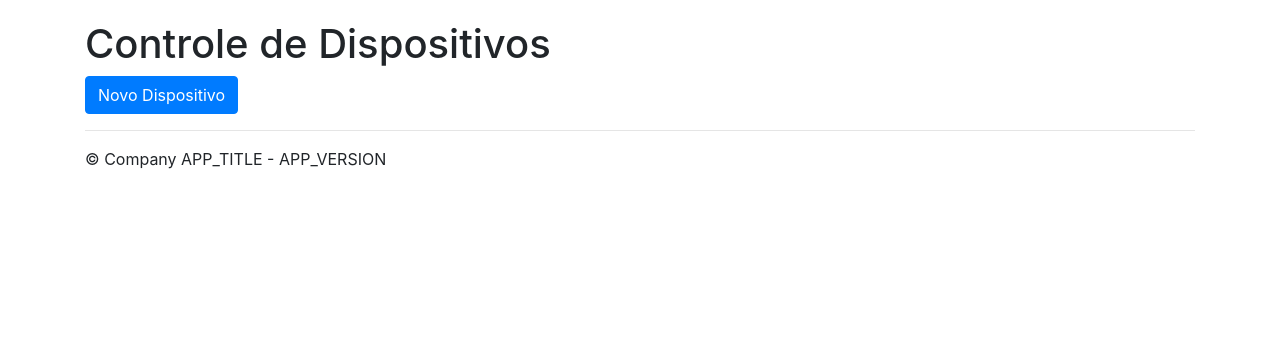
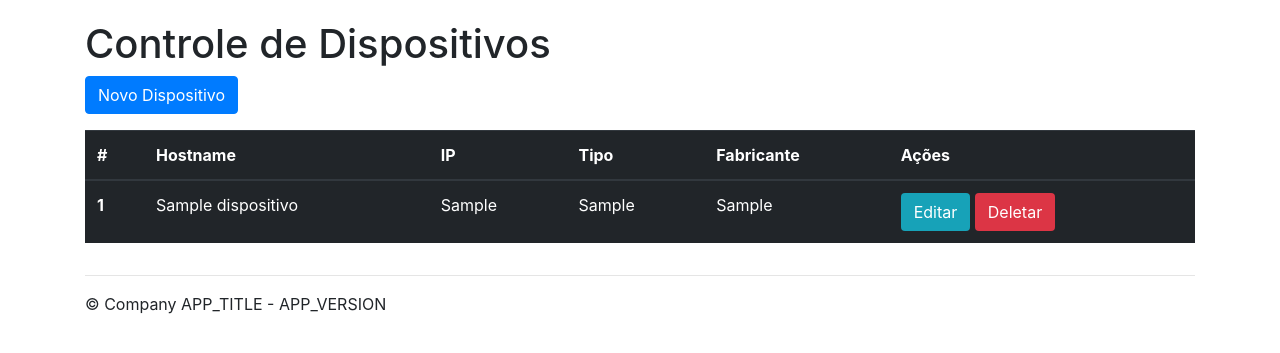
Before and after one commit to mariombn/mt4, a PHP site: page /controle-dispositivos.php in a window 1280 px wide. Shown: the part 56-409 px from the top of the page. Run offline with PHP 8.4, Linux system fonts and the light colour scheme; tables that the repository leaves empty or names only in its code hold one stand-in row (values such as "Sample post"); some libraries are stand-ins or nearby versions.

Commit message:
CRUD - Exclusão

```diff
--- a/public/controle-dispositivos.php
+++ b/public/controle-dispositivos.php
@@ -4,24 +4,35 @@ require_once '../bootstrap.php';
 
 $view = \Service\ViewServiceFactory::create();
 
+try {
+
     /** @var \Service\DispositivoService $dispositivosService */
     $dispositivosService = \Service\DispositivoServiceFactory::create();
 
     if (!empty($_POST['acao']) && $_POST['acao'] == 'novo') {
-    try {
+
             $hostname = $_POST['hostname'];
             $ip = $_POST['ip'];
             $tipo = $_POST['tipo'];
             $fabricante = $_POST['fabricante'];
 
-        $dispositivosService->cadastrar($hostname, $ip, $tipo, $fabricante);
+            $dispositivosService->incluir($hostname, $ip, $tipo, $fabricante);
             $sucesso = "Dispositivo cadastrado com Sucesso!";
+
+    }
+
+    if (!empty($_GET['acao']) && $_GET['acao'] == 'excluir') {
+        $dispositivosService->excluir($_GET['id']);
+        $sucesso = "Dispositivo excluido com Sucesso!";
+    }
+
+    $listaTiposDispositivos = $dispositivosService->getTipos();
+
+    $listaDispositivos = $dispositivosService->listar();
+
 } catch (Exception $e) {
     $erro = $e->getMessage();
 }
-}
-
-$listaDispositivos = $dispositivosService->getTipos();
 
 $view->header();
 
@@ -61,7 +72,7 @@ if (isset($sucesso)) {
                         <div class="form-group">
                             <label for="exampleInputEmail1">Tipo de Dispositivo</label>
                             <select class="form-control" name="tipo" id="tipo">
-                                <?php foreach ($listaDispositivos as $chave => $nome): ?>
+                                <?php foreach ($listaTiposDispositivos as $chave => $nome): ?>
                                     <option value="<?php echo $chave ?>" ><?php echo $nome ?></option>
                                 <?php endforeach ?>
                             </select>
@@ -83,4 +94,40 @@ if (isset($sucesso)) {
         </div>
     </div>
 
+    <div class="row">
+        <div class="col">
+            <table class="table table-dark">
+                <thead>
+                <tr>
+                    <th scope="col">#</th>
+                    <th scope="col">Hostname</th>
+                    <th scope="col">IP</th>
+                    <th scope="col">Tipo</th>
+                    <th scope="col">Fabricante</th>
+                    <th scope="col">Ações</th>
+                </tr>
+                </thead>
+                <tbody>
+                <?php if (count($listaDispositivos) > 0): ?>
+                    <?php foreach ($listaDispositivos as $dispositivo): ?>
+                        <tr>
+                            <th scope="row"><?php echo $dispositivo->getId() ?></th>
+                            <td><?php echo $dispositivo->getHostname() ?></td>
+                            <td><?php echo $dispositivo->getIp() ?></td>
+                            <td><?php echo $dispositivo->getTipo() ?></td>
+                            <td><?php echo $dispositivo->getFabricante() ?></td>
+                            <td>
+                                <a href="controle-dispositivos.php?acao=editar&id=<?php echo $dispositivo->getId() ?>" class="btn badge-info">Editar</a>
+                                <a href="controle-dispositivos.php?acao=excluir&id=<?php echo $dispositivo->getId() ?>" class="btn badge-danger">Deletar</a>
+                            </td>
+                        </tr>
+                    <?php endforeach ?>
+                <?php else: ?>
+                    <tr><td colspan="5">Nenhum Registro Encontrado</td></tr>
+                <?php endif ?>
+                </tbody>
+            </table>
+        </div>
+    </div>
+
 <?php $view->footer() ?>
--- a/src/Repository/DispositivoRepository.php
+++ b/src/Repository/DispositivoRepository.php
@@ -46,7 +46,14 @@ class DispositivoRepository implements DispositivoRepositoryInterface
 
     public function excluir ($id)
     {
-
+        $conexao = DataBaseService::obterConexao();
+        $sql = "DELETE FROM `dispositivos` WHERE `id` = :id";
+        $prepare = $conexao->prepare($sql);
+        $prepare->bindValue(':id', $id);
+        if (!$prepare->execute()) {
+            throw new \PDOException('Erro ao incerir dados no Banco de Dados');
+        }
+        return true;
     }
 
     public function obterPorId($id)
@@ -56,6 +63,27 @@ class DispositivoRepository implements DispositivoRepositoryInterface
 
     public function listar()
     {
+        $conexao = DataBaseService::obterConexao();
+        $query = "SELECT `id`, `hostname`, `ip`, `tipo`, `fabricante` FROM `dispositivos` ORDER BY `id`";
+        $prepare = $conexao->prepare($query);
+        if (!$prepare->execute()) {
+            throw new \PDOException('Erro ao incerir dados no Banco de Dados');
+        }
 
+        $row = $prepare->fetch(\PDO::FETCH_ASSOC);
+
+        $retorno = [];
+
+        while ($row) {
+            $entity = clone $this->dispositivoEntity;
+            $entity->setId($row['id']);
+            $entity->setHostname($row['hostname']);
+            $entity->setIp($row['ip']);
+            $entity->setTipo($row['tipo']);
+            $entity->setFabricante($row['fabricante']);
+            $retorno[] = $entity;
+            $row = $prepare->fetch(\PDO::FETCH_ASSOC);
+        }
+        return $retorno;
     }
 }
--- a/src/Service/DispositivoService.php
+++ b/src/Service/DispositivoService.php
@@ -33,7 +33,7 @@ class DispositivoService implements DispositivoServiceInterface
         return $this->tipos;
     }
 
-    public function cadastrar($hostname, $ip, $tipo, $fabricante)
+    public function incluir($hostname, $ip, $tipo, $fabricante)
     {
         if (empty($hostname) || empty($ip) || empty($tipo) || empty($fabricante)) {
             throw new \Exception("Parametros Invalidos");
@@ -52,4 +52,14 @@ class DispositivoService implements DispositivoServiceInterface
 
         $dispositivoEntity = $this->dispositivoRepository->incluir($dispositivoEntity);
     }
+
+    public function excluir($id)
+    {
+        return $this->dispositivoRepository->excluir($id);
+    }
+
+    public function listar()
+    {
+        return $this->dispositivoRepository->listar();
+    }
 }
```
Lines whose indentation alone changed are shown as unchanged.
